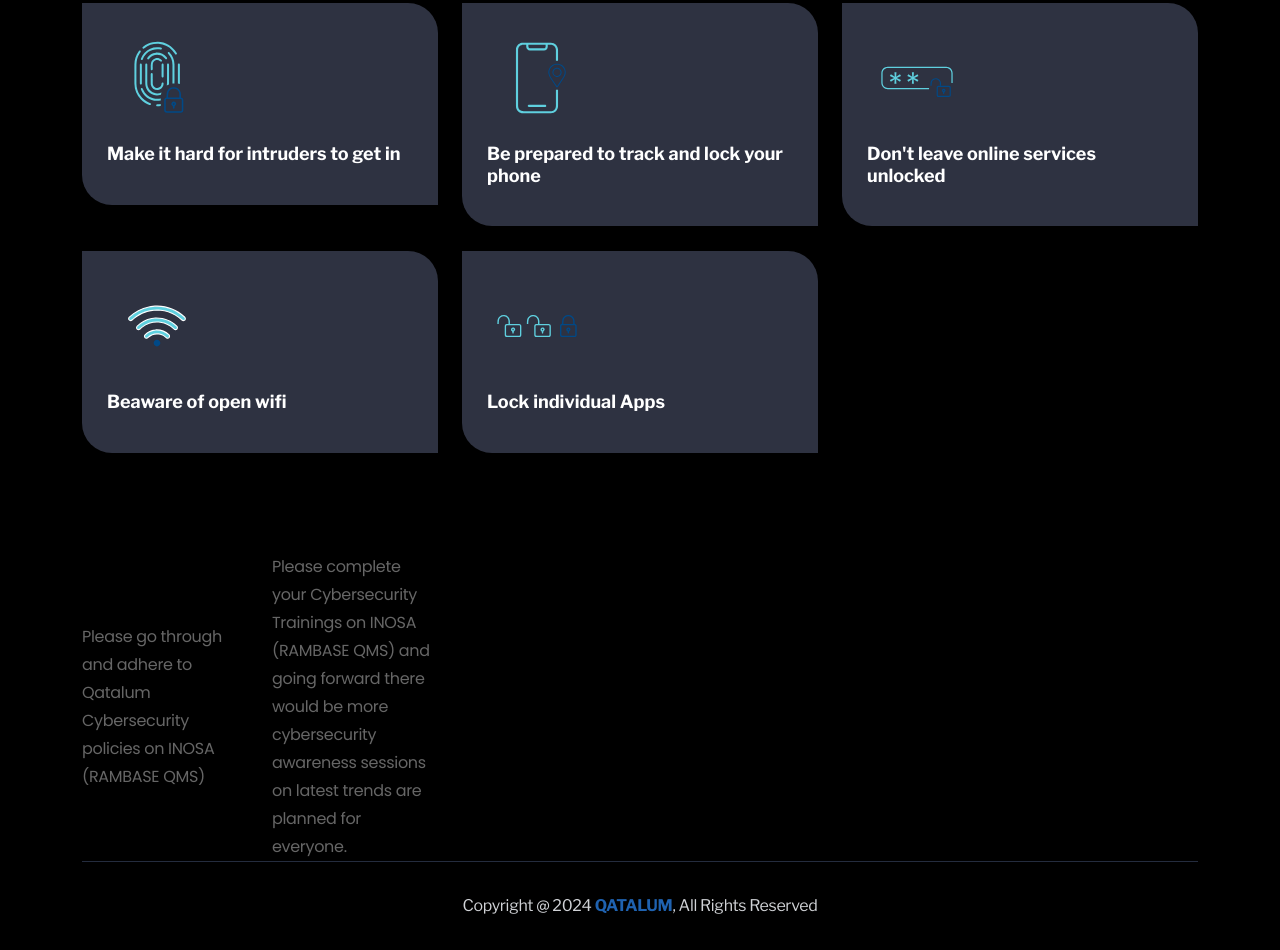
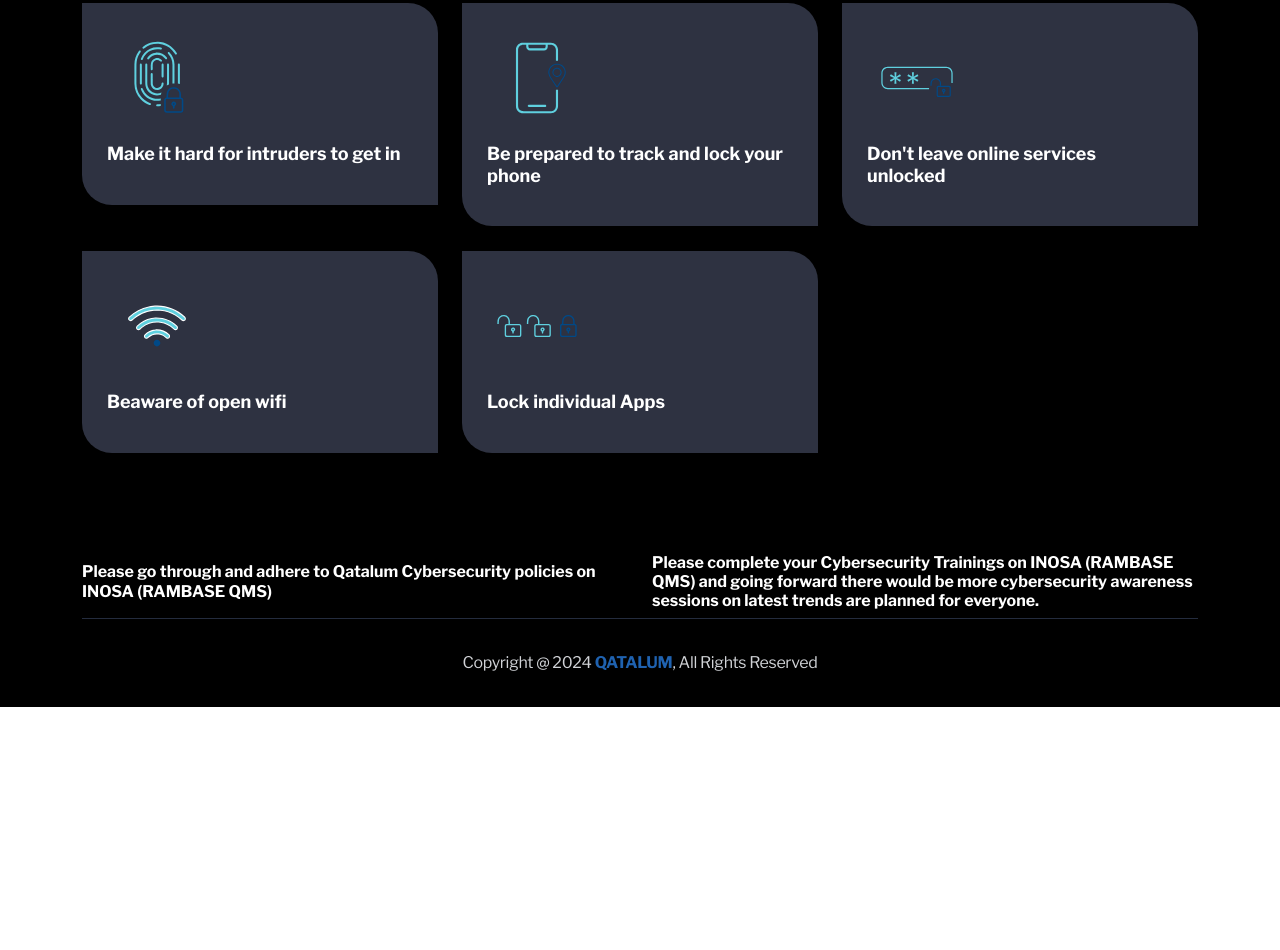
Before and after one commit to Godzilla1925/Cyber-Security, a plain HTML site: page index.html in a window 1280 px wide. Shown: the part 4988-5938 px from the top of the page. After the commit the page ends 5695 px from the top, so only its background shows below. Drawn offline with nearby package versions, Linux system fonts and the light colour scheme.

Commit message:
Update index.html

```diff
--- a/index.html
+++ b/index.html
@@ -551,15 +551,12 @@
 			<div class="container">
 				<div class="contact-info-area">
 					<div class="row align-items-center" data-cues="fadeIn">
-						<div class="col-lg-2 col-sm-3">
-					<p>
-                               Please go through and adhere to Qatalum Cybersecurity policies on INOSA (RAMBASE QMS)
-                            </p>
+						<div class="col-lg-6 col-sm-6">
+					<h6> Please go through and adhere to Qatalum Cybersecurity policies on INOSA (RAMBASE QMS)
+                            </h6>
 </div>
-<div class="col-lg-2 col-sm-3">
-                                <p>
-                               Please complete your Cybersecurity Trainings on INOSA (RAMBASE QMS) and going forward there would be more cybersecurity awareness sessions on latest trends are planned for everyone.
-                            </p>
+<div class="col-lg-6 col-sm-6">
+                                <h6> Please complete your Cybersecurity Trainings on INOSA (RAMBASE QMS) and going forward there would be more cybersecurity awareness sessions on latest trends are planned for everyone. </h6>
 						</div>
 					</div>
 				</div>
```
